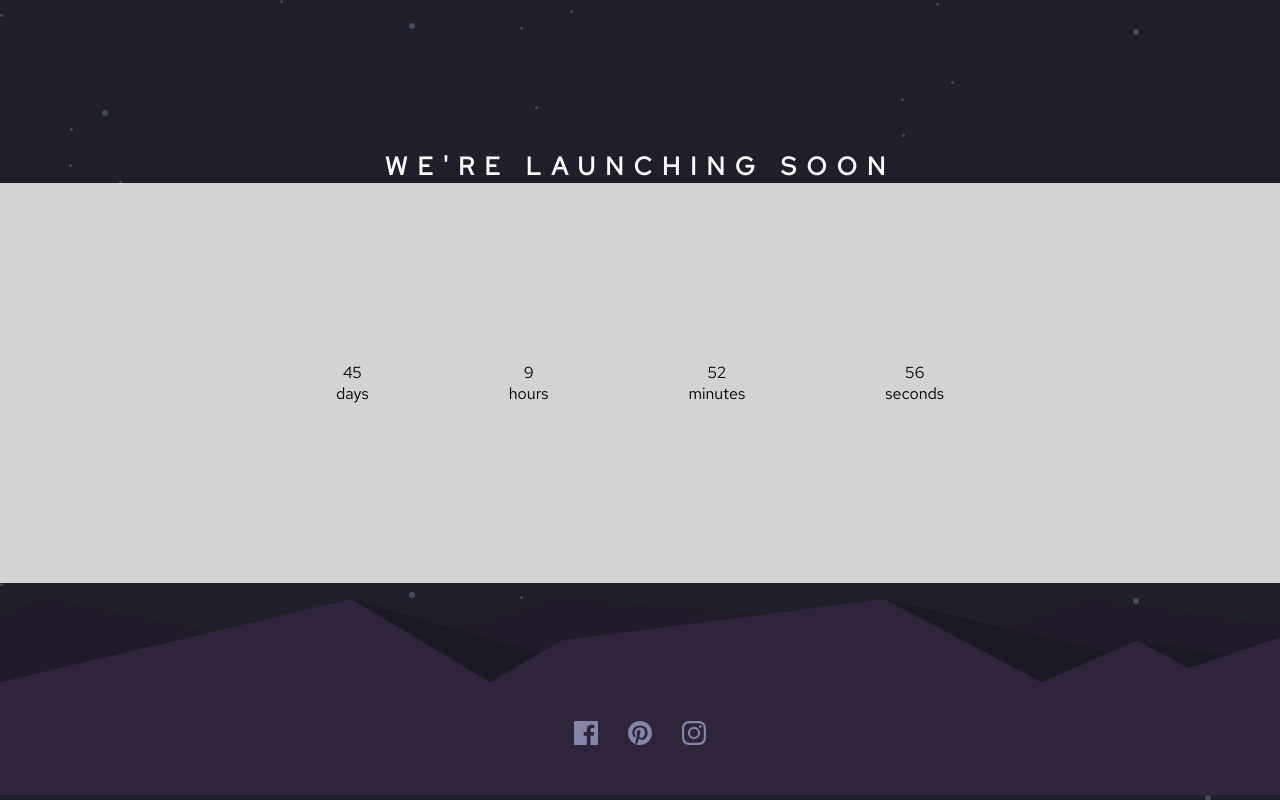
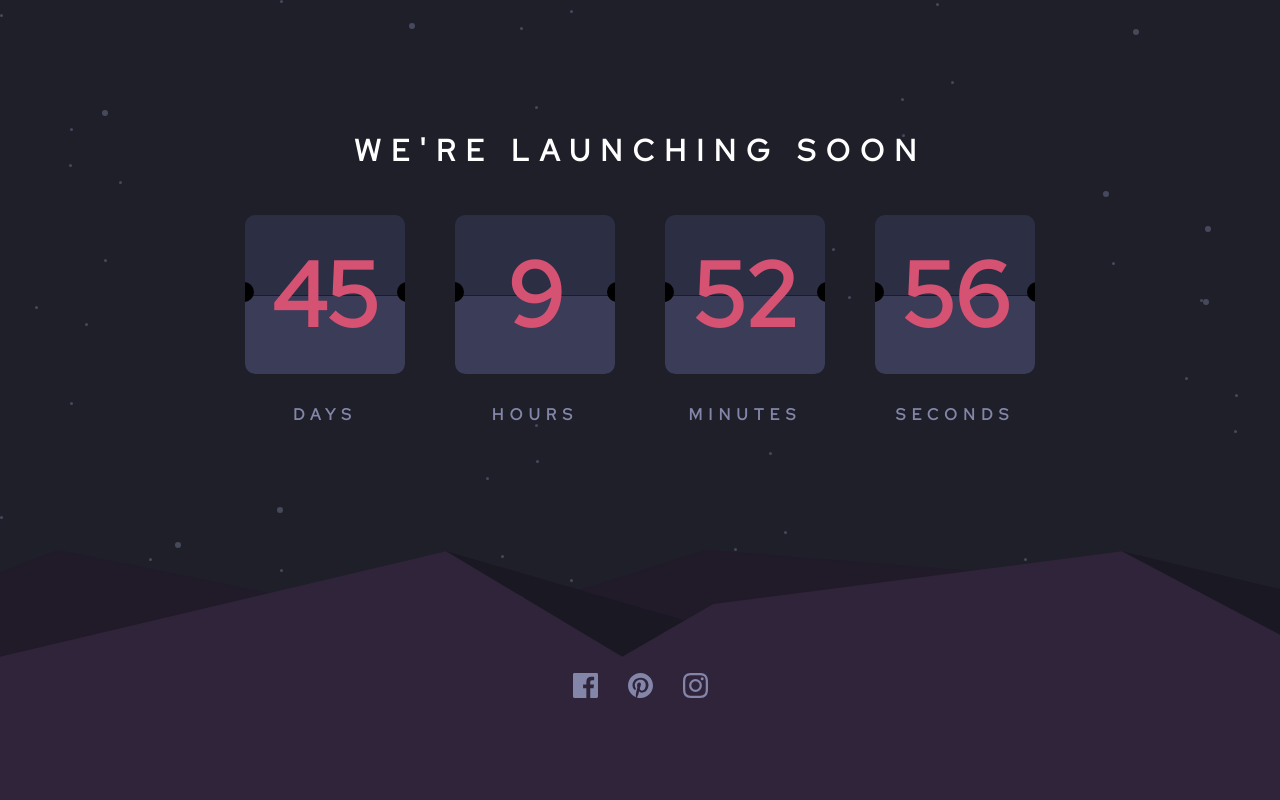
Before and after one commit to mena0018/Countdown-Timer, a React (Create React App) app: page / in a window 1280 px wide. Built offline with nearby package versions, Linux system fonts and the light colour scheme.

Commit message:
Implementation of CSS without flip card

```diff
--- a/src/components/Card/Card.module.scss
+++ b/src/components/Card/Card.module.scss
@@ -0,0 +1,82 @@
+@import "../../scss/_mixins.scss";
+@import "../../scss/variables.scss";
+
+
+.value {
+  font-size: clamp(40px, 8vw, 90px);
+  color: $soft-red;
+  font-weight: $font-weight;
+}
+
+.type {
+  font-size: clamp(10px, 2vw, 16px);
+  color: $primary;
+  text-transform: uppercase;
+  letter-spacing: 6px;
+  font-weight: $font-weight;
+  margin-top: 30px;
+}
+
+.wrapper {
+  width: 160px;
+  background: $dark-desaturated-blue;
+  filter: brightness(0.85);
+  border-radius: 10px;
+  padding: 20px 0;
+  position: relative;
+  overflow: hidden;
+
+  &::after {
+    content: "";
+    display: block;
+    position: absolute;
+    width: 160px;
+    background: $dark-desaturated-blue;
+    filter: brightness(1.3);
+    height: 50%;
+    top: 50%;
+    border-bottom-left-radius: 10px;
+    border-bottom-right-radius: 10px;
+    border-top: 1px solid $very-dark-blue;
+    z-index: -1;
+    box-shadow: 0 15px $very-dark-blue;
+  }
+
+  .point_right,
+  .point_left {
+    position: absolute;
+    left: -7%;
+    bottom: 45%;
+    width: 20px;
+    height: 20px;
+    border-radius: 50%;
+    background: black;
+  }
+  .point_right {
+    left: 95%;
+  }
+}
+
+@media (max-width: 700px) {
+  .type {
+    letter-spacing: 5px;
+  }
+
+  .wrapper {
+    width: 80px;
+    padding: 10px 0;
+
+    &::after {
+      width: 80px;
+    }
+
+    .point_right,
+    .point_left {
+      left: -18%;
+      bottom: 38%;
+    }
+    .point_right {
+      left: 92%;
+    }
+  }
+}
--- a/src/components/Card/Card.tsx
+++ b/src/components/Card/Card.tsx
@@ -5,9 +5,14 @@ import styles from "./Card.module.scss";
 export default function Card({ type, value }: DataType) {
 
   return (
-    <>
-      <p>{value}</p>
-      <p>{type}</p>
-    </>
+   <>
+     <div className={styles.wrapper}>
+      <div className={styles.point_left}></div>
+      <div className={styles.point_right}></div>
+       <p className={styles.value}>{value}</p>
+     </div>
+
+     <p className={styles.type}>{type}</p>
+   </>
   )
 }
--- a/src/components/Footer/Footer.module.scss
+++ b/src/components/Footer/Footer.module.scss
@@ -3,26 +3,24 @@
 
 
 footer {
-  width: 100%;
-  height: auto;
   position: fixed;
   bottom: 0;
-  max-width: $max-width;
-
-  ul {
+  left: 0;
+  right: 0;
+  height: 250px;
   display: flex;
   justify-content: center;
-    width: 100%;
-    position: absolute;
-    bottom: 25%;
+  align-items: center;
+  padding-top: 2%;
+  background-image: url("../../images/pattern-hills.svg");
+  background-repeat: no-repeat;
+  background-size: cover;
 
   .social_media {
-      list-style: none;
-      cursor: pointer;
-      color: transparent;
+    img {
+      width: 25px;
+      height: 25px;
       margin: 0 15px;
-
-      img {
       transition: transform 0.2s ease-in-out;
 
       &:hover {
@@ -31,4 +29,3 @@ footer {
     }
   }
 }
-}
--- a/src/components/Footer/Footer.tsx
+++ b/src/components/Footer/Footer.tsx
@@ -1,5 +1,4 @@
 import styles from "./Footer.module.scss";
-import Montain from "../../images/pattern-hills.svg";
 import FacebookIcon from "../../images/icon-facebook.svg";
 import InstagramIcon from "../../images/icon-instagram.svg";
 import PinterestIcon from "../../images/icon-pinterest.svg";
@@ -9,20 +8,13 @@ export default function Footer() {
 
   return (
     <footer className={styles.nav}>
-      <ul>
-         <li className={styles.social_media}>
-            <img src={FacebookIcon} alt="Facebook Logo Icon" />
-         </li>
 
-         <li className={styles.social_media}>
-            <img src={PinterestIcon} alt="Pinterest Logo Icon" />
-         </li>
+      <div className={styles.social_media}>
+         <img src={FacebookIcon} alt="Facebook Logo Icon" />
+         <img src={PinterestIcon} alt="Pinterest Logo Icon" />
+         <img src={InstagramIcon} alt="Instagram Logo Icon" />
+      </div>
 
-         <li className={styles.social_media}>
-            <img src={InstagramIcon} alt="Instagram Logo Icon" />
-         </li>
-      </ul>
-      <img src={Montain} alt="Pattern Hills" />
     </footer>
   )
 }
--- a/src/index.scss
+++ b/src/index.scss
@@ -22,7 +22,4 @@ body, #root {
 .App-container {
   width: 100%;
   height: 100%;
-  max-width: $max-width;
-  margin: 0 auto;
-  overflow-x: hidden;
 }
--- a/src/pages/Home/Home.module.scss
+++ b/src/pages/Home/Home.module.scss
@@ -2,28 +2,38 @@
 @import "../../scss/variables.scss";
 
 
-.home_container {
-  text-align: center;
-  height: 100%;
+.container_global {
+  flex-direction: column;
+  @include align-flex(center);
+  width: 100%;
+  height: 75%;
 
   .title {
-    padding-top: 150px;
+    text-align: center;
     color: $white;
     font-weight: $font-weight;
     text-transform: uppercase;
     letter-spacing: 10px;
-    font-size: 25px;
+    font-size: clamp(15px, 3vw, 30px);
+  }
+
+  .list_card {
+    width: 95%;
+    height: 50%;
+    max-width: $max-width;
+    @include align-flex(center);
+    gap: 50px;
+
+    .card_container {
+      text-align: center;
+    }
   }
 }
 
-.list_card {
-  display: flex;
-  background: lightgrey;
-  align-items: center;
-  justify-content: center;
-  height: 50%;
-
-  .card_container {
-    margin: 0 70px;
+@media screen and (max-width: 700px) {
+  .container_global {
+    .list_card {
+      gap: 20px;
+    }
   }
 }
--- a/src/pages/Home/Home.tsx
+++ b/src/pages/Home/Home.tsx
@@ -14,9 +14,6 @@ export default function Home() {
    const hours   = Math.floor(distance % (1000 * 60 * 60 * 24) / (1000 * 60 * 60))
    const minutes = Math.floor(distance % (1000 * 60 * 60) / (1000 * 60 ))
    const seconds = Math.floor(distance % (1000 * 60) / 1000 )
-
-
-
 
    const [datas, setDatas] = useState<DataType[]>([]);
 
@@ -37,14 +34,14 @@ export default function Home() {
 
 
    return (
-      <div className={styles.home_container}>
+      <div className={styles.container_global}>
          <h1 className={styles.title}>We're launching soon</h1>
 
          <div className={styles.list_card}>
 
             {datas.map( (item: DataType, index:number ) =>
                <div key={index} className={styles.card_container}>
-                  <Card type={item["type"]} value={item["value"]}  />
+                  <Card type={item.type} value={item.value}  />
                </div>
             )}
 
--- a/src/scss/_mixins.scss
+++ b/src/scss/_mixins.scss
@@ -11,8 +11,3 @@
   object-fit: cover;
   height: 100%;
 }
-
-@mixin text-bold {
-  color: $dark-green;
-  font-weight: 600;
-}
--- a/src/scss/_variables.scss
+++ b/src/scss/_variables.scss
@@ -5,6 +5,7 @@
 
 $primary:  #8486a9;
 $soft-red: #fb6087;
+$dark-purple: #431c53;
 
 $white: #ffffff;
 $dark-desaturated-blue: #343650;
```
Lines whose indentation alone changed are shown as unchanged.
